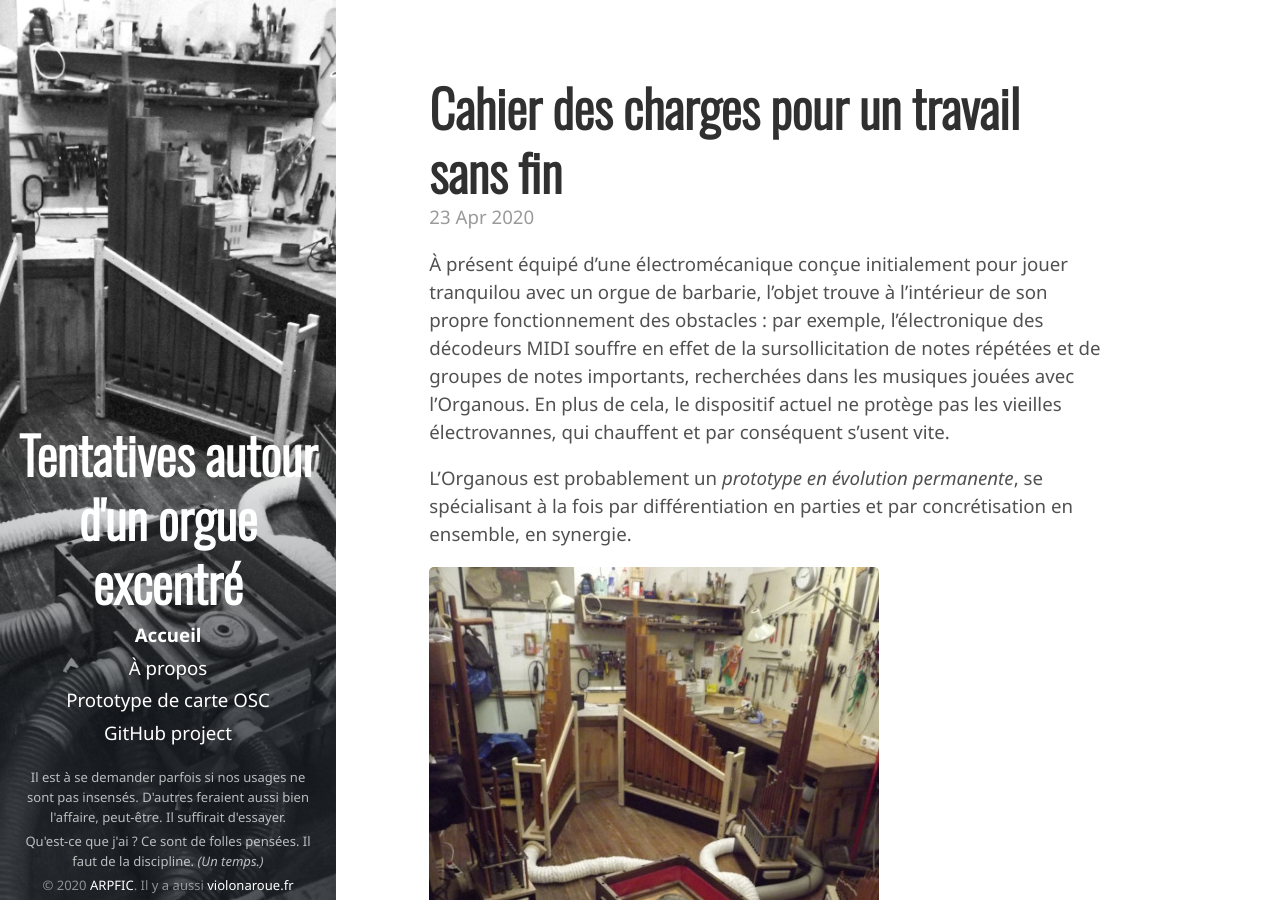
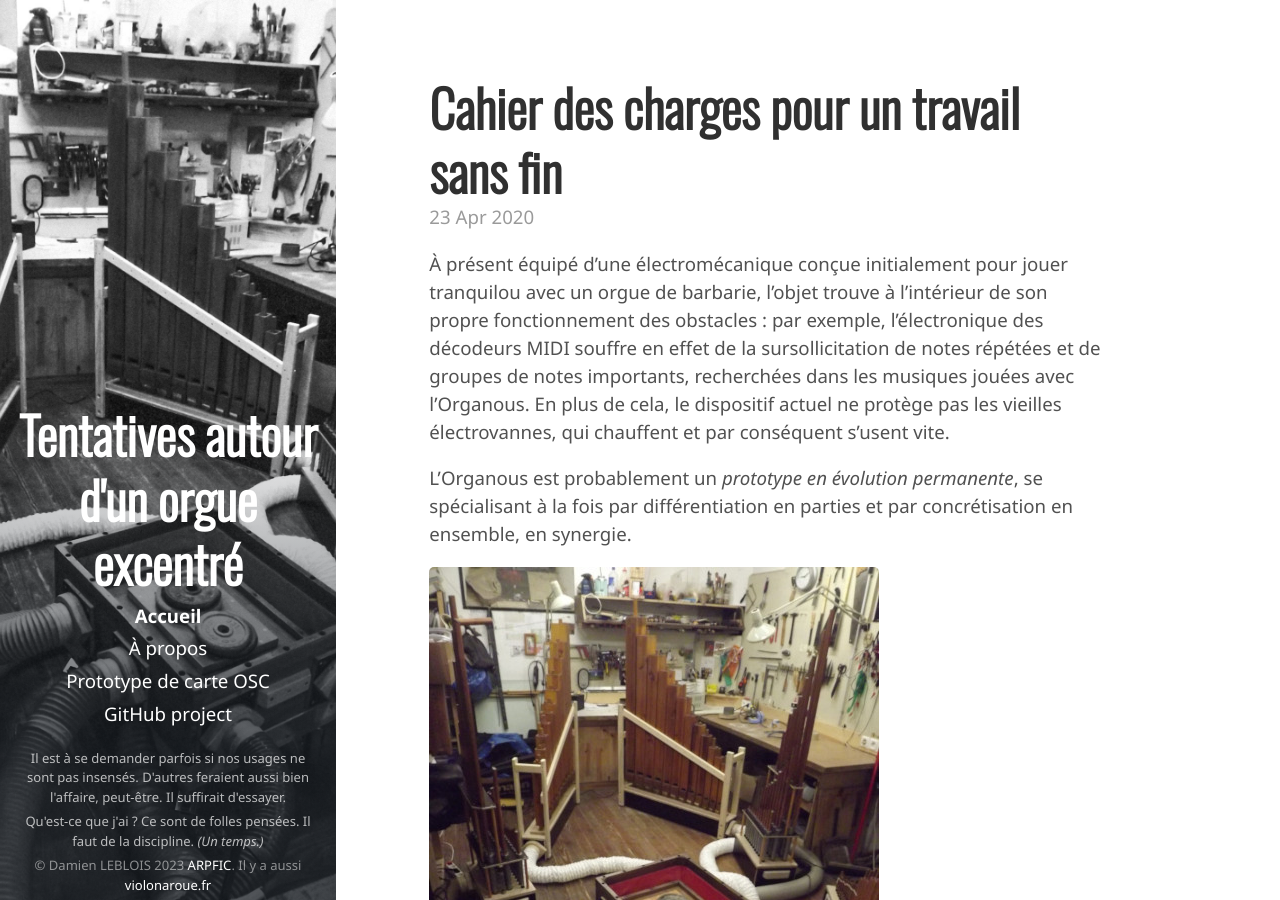
Before and after one commit to arpfic/arpfic.github.io, a Jekyll site: the page built from index.html, in a window 1280 px wide and 900 px high. Built offline with Jekyll 4.4.1, drawn with Linux system fonts in a browser that asks for light colours; the list of posts is cut into pages by our own code.

Commit message:
Update _config.yml

```diff
--- a/_config.yml
+++ b/_config.yml
@@ -9,7 +9,7 @@ background:       https://arpfic.github.io/img/49_nb.jpg
 description:
   top:            Il est à se demander parfois si nos usages ne sont pas insensés. D'autres feraient aussi bien l'affaire, peut-être. Il suffirait d'essayer.
   center:         Qu'est-ce que j'ai ? Ce sont de folles pensées. Il faut de la discipline. <i>(Un temps.)</i>
-  bottom:         '&copy; 2020 <a href="https://github.com/arpfic" target="_blank">ARPFIC</a>. Il y a aussi <a href="http://www.violonaroue.fr" target="_blank">violonaroue.fr</a>'
+  bottom:         '&copy; Damien LEBLOIS 2023 <a href="https://github.com/arpfic" target="_blank">ARPFIC</a>. Il y a aussi <a href="http://www.violonaroue.fr" target="_blank">violonaroue.fr</a>'
 
 # About and contact
 author:
```
